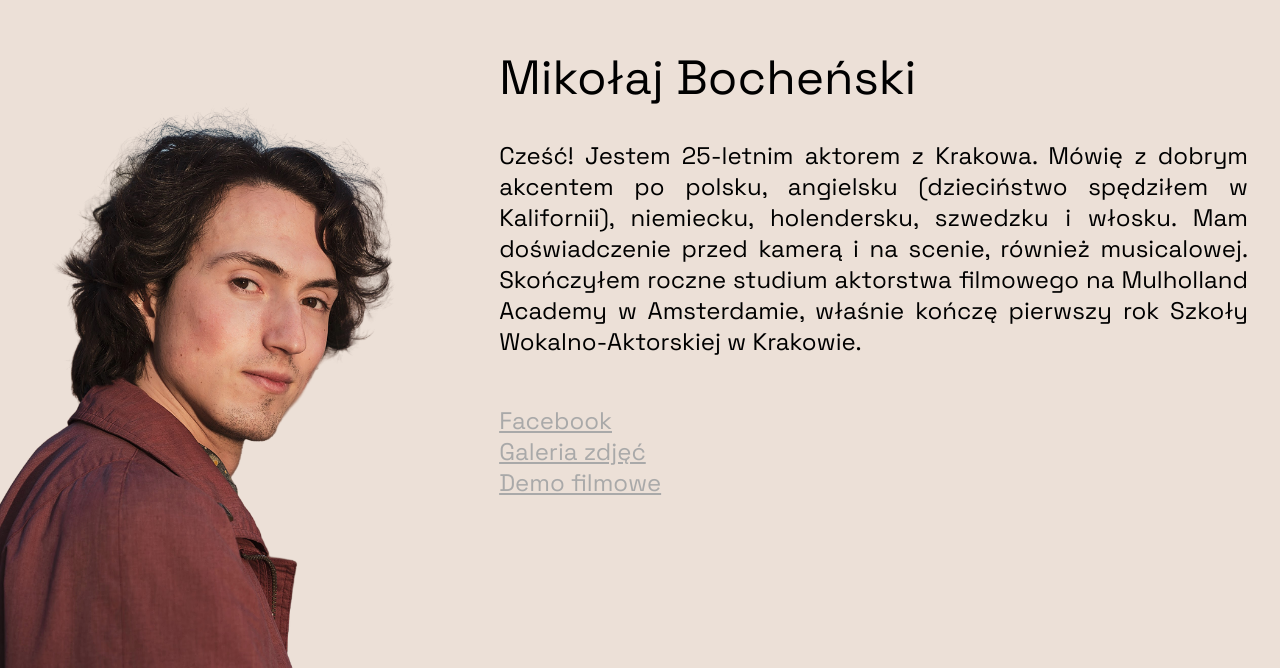
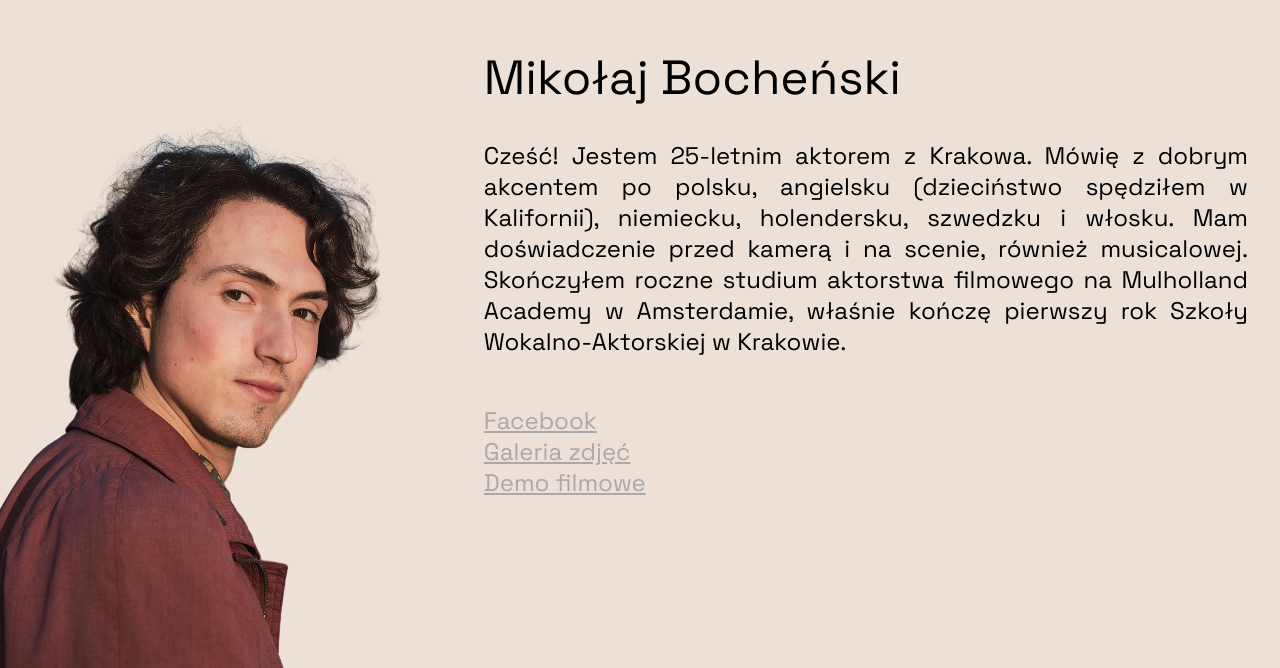
Before and after one commit to malyvsen/malyvsen.github.io, a React (Vite) app: page /aktor in a window 1280 px wide. Shown: the part 132-800 px from the top of the page. Built offline with nearby package versions, Linux system fonts and the light colour scheme.

Commit message:
fix(aktor): make photo appear in builds

```diff
--- a/src/aktor/FaceCutout.tsx
+++ b/src/aktor/FaceCutout.tsx
@@ -1,7 +1,9 @@
+import faceCutout from "./face-cutout.png";
+
 export default function FaceCutout({ style }: { style: React.CSSProperties }) {
   return (
     <img
-      src="src/aktor/face-cutout.png"
+      src={faceCutout}
       style={{
         marginTop: "-9%",
         marginRight: "-10%",
--- a/src/aktor/index.tsx
+++ b/src/aktor/index.tsx
@@ -40,6 +40,7 @@ export default function Aktor() {
         </div>
         <div style={{ display: "flex", width: "100%" }}>
           <FaceCutout style={{ width: "60%" }} />
+          <div style={{ width: "2em" }}></div>
           <Links />
         </div>
       </div>
@@ -66,7 +67,7 @@ export default function Aktor() {
           height: "100%",
         }}
       >
-        <FaceCutout style={{ maxWidth: "100%", maxHeight: "100%" }} />
+        <FaceCutout style={{ maxWidth: "100%", maxHeight: "95%" }} />
       </div>
       <div
         style={{
```
